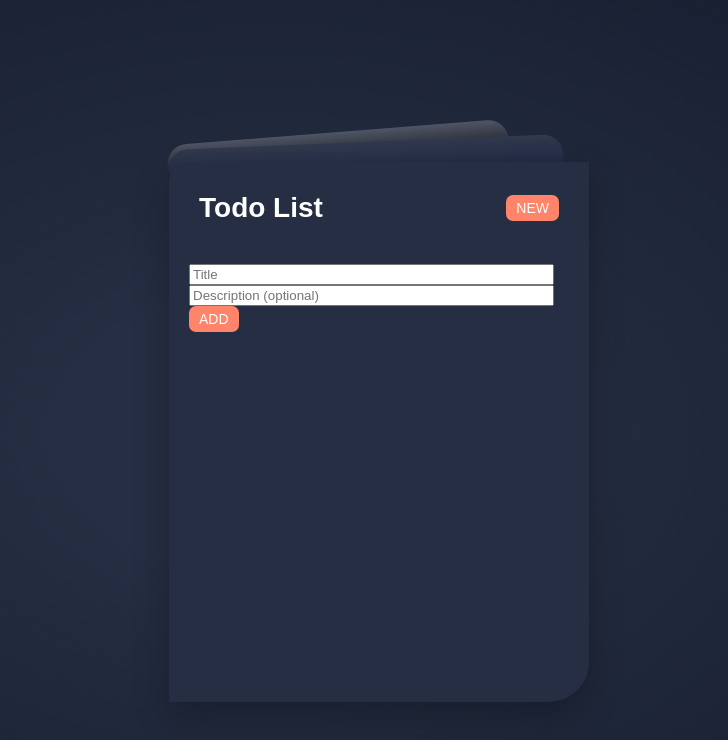
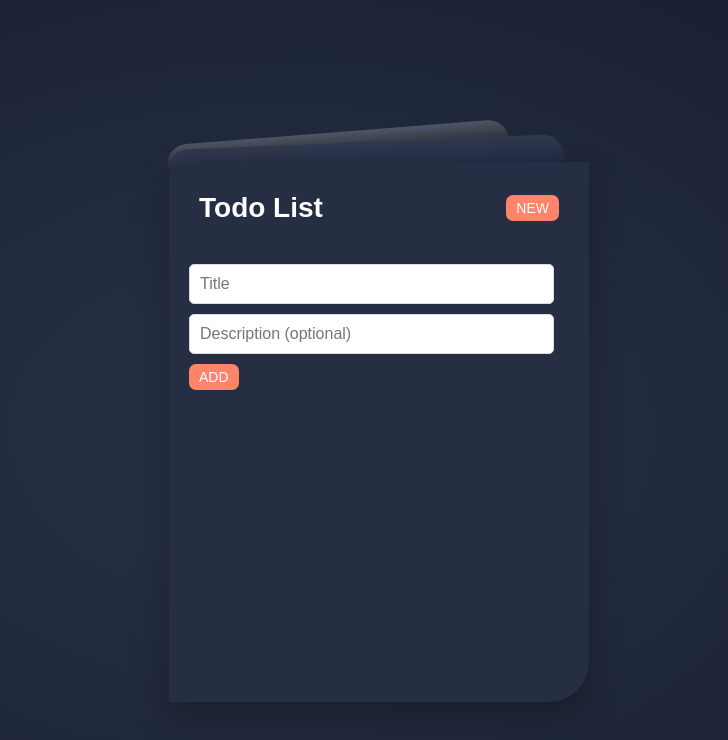
Before and after one commit to mil0serdnaya/vue-to-do, a Vue app: page / in a window 1280 px wide. Both pictures are taken after a click on the button "NEW". Shown: the top 740 px of the page, without its empty margins (261-989 px from the left). Built offline with nearby package versions, Linux system fonts and the light colour scheme.

Commit message:
header refac

```diff
--- a/src/components/ToDoHeader.vue
+++ b/src/components/ToDoHeader.vue
@@ -1,5 +1,6 @@
 <script setup>
 import { ref } from 'vue';
+
 const isFormVisible = ref(false);
 const newToDo = ref({ title: '', description: '' });
 
@@ -8,9 +9,13 @@ const emit = defineEmits(['addToDo']);
 const addNewToDo = () => {
   if (newToDo.value.title.trim()) {
     emit('addToDo', { ...newToDo.value });
-    newToDo.value = { title: '', description: '' };
-    isFormVisible.value = false;
+    resetForm();
   }
+};
+
+const resetForm = () => {
+  newToDo.value = { title: '', description: '' };
+  isFormVisible.value = false;
 };
 </script>
 
@@ -18,22 +23,34 @@ const addNewToDo = () => {
   <header class="to-do-header">
     <div class="to-do-header__top">
       <h1 class="to-do-header__heading">Todo List</h1>
-      <button class="btn--orange" value="new" @click="isFormVisible = !isFormVisible">New</button>
+      <button class="btn--orange" @click="isFormVisible = !isFormVisible">
+        New
+      </button>
     </div>
     <transition name="fade">
       <div v-if="isFormVisible" class="to-do-form">
-        <input class="to-do-input" v-model="newToDo.title" type="text" placeholder="Title" />
-        <input class="to-do-input" v-model="newToDo.description" type="text" placeholder="Description (optional)" />
-        <button class="btn--orange" value="add" @click="addNewToDo">Add</button>
+        <input
+          class="to-do-input"
+          v-model="newToDo.title"
+          type="text"
+          placeholder="Title"
+          required
+        />
+        <input
+          class="to-do-input"
+          v-model="newToDo.description"
+          type="text"
+          placeholder="Description (optional)"
+        />
+        <button class="btn--orange" @click="addNewToDo">Add</button>
       </div>
     </transition>
   </header>
 </template>
 
-<style lang="scss">
+<style lang="scss" scoped>
 .to-do-header {
   &__top {
-    width: 100%;
     display: flex;
     justify-content: space-between;
     align-items: center;
@@ -41,8 +58,8 @@ const addNewToDo = () => {
   }
 
   &__heading {
+    font-size: 28px;
     font-weight: 700;
-    font-size: 28px;
   }
 }
 
@@ -53,6 +70,35 @@ const addNewToDo = () => {
 .to-do-input {
   display: block;
   width: 100%;
+  margin-bottom: 10px;
+  padding: 10px;
+  border: 1px solid #ddd;
+  border-radius: 5px;
   outline: none;
+  font-size: 16px;
+}
+
+.to-do-input:focus {
+  border-color: #4CAF50;
+}
+
+/* .btn--orange {
+  background-color: #FF8469;
+  color: white;
+  border: none;
+  padding: 10px 15px;
+  border-radius: 5px;
+  cursor: pointer;
+}
+
+.btn--orange:hover {
+  background-color: #D95133;
+} */
+
+.fade-enter-active, .fade-leave-active {
+  transition: opacity 0.3s;
+}
+.fade-enter, .fade-leave-to {
+  opacity: 0;
 }
 </style>
```
